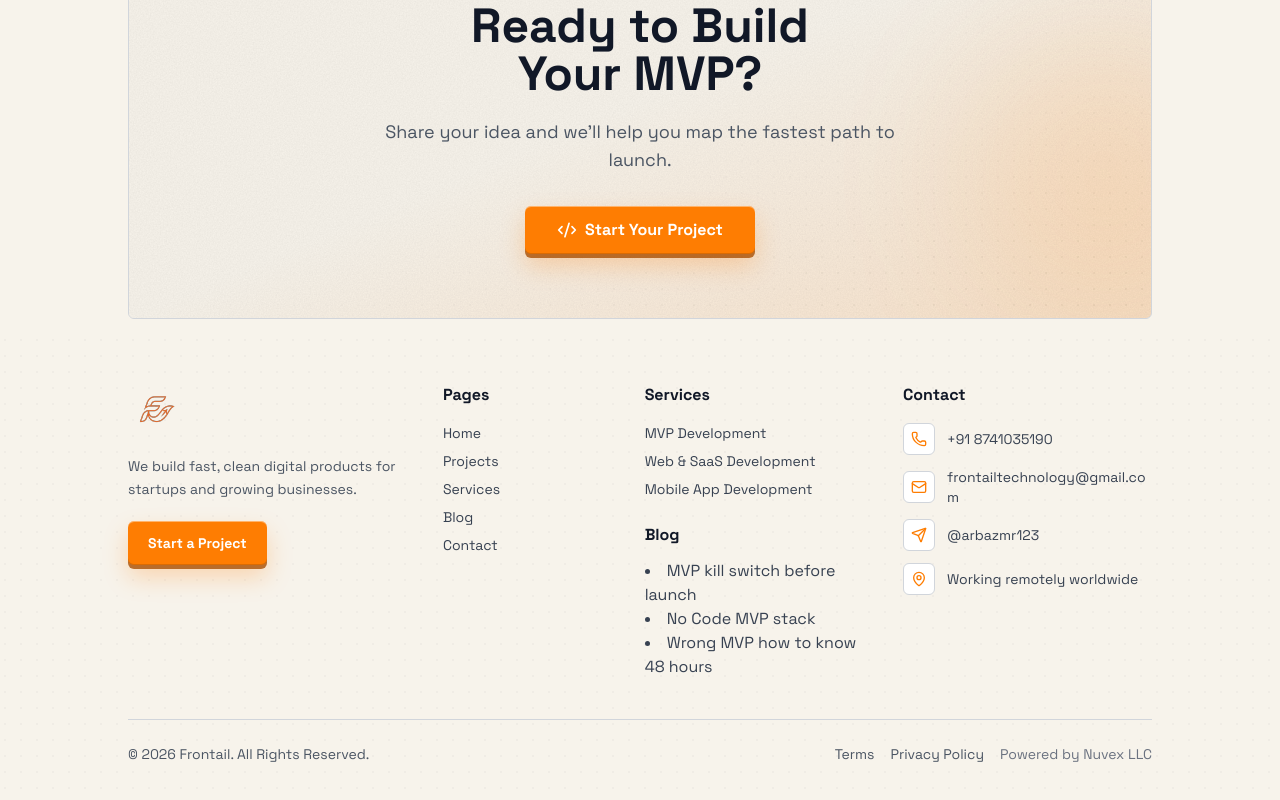
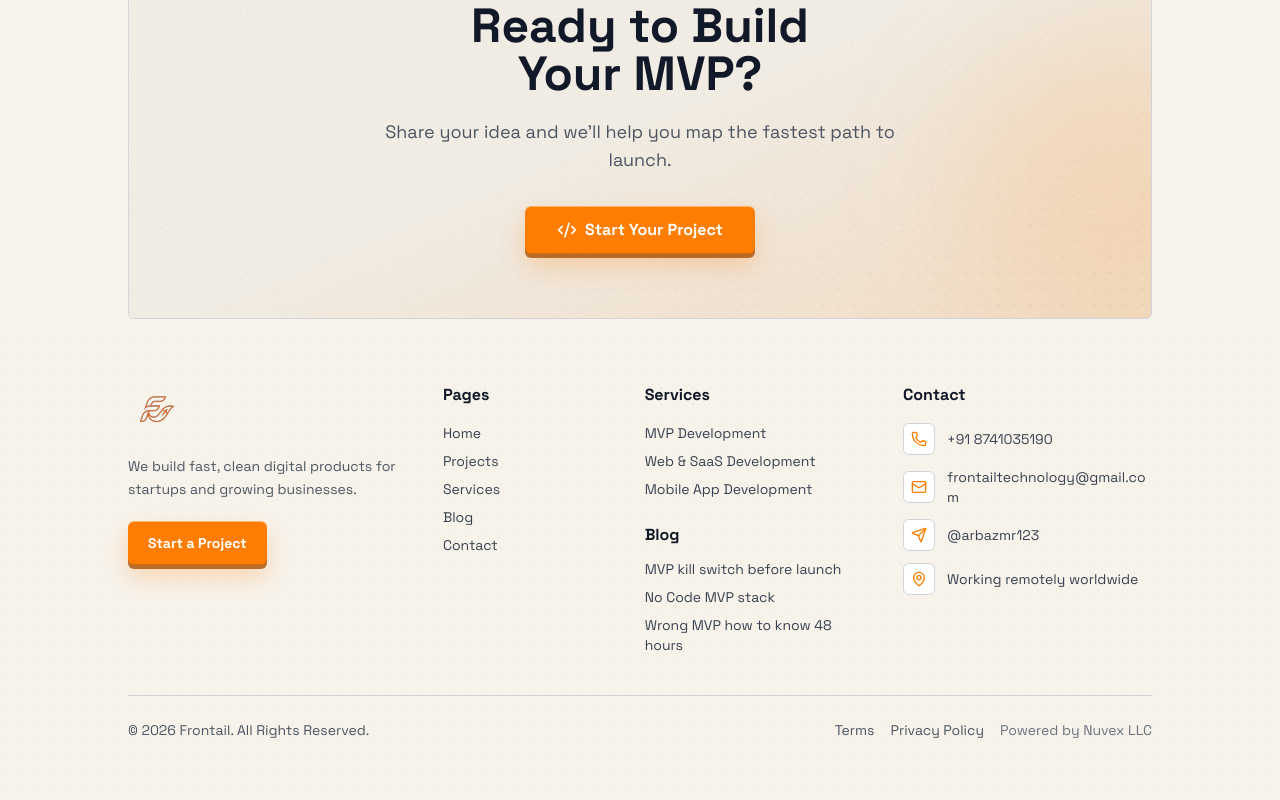
Before and after one commit to moarbaz01/frontail, a Next.js app: page /privacy-policy in a window 1280 px wide. Shown: the part 3064-3864 px from the top of the page. Built offline with nearby package versions, Linux system fonts and the light colour scheme.

Commit message:
added a ul tag for footer page

```diff
--- a/src/components/ui/Footer/index.tsx
+++ b/src/components/ui/Footer/index.tsx
@@ -112,6 +112,7 @@ export default function Footer() {
               ))}
             </ul>
             <h3 className="mb-3 mt-6 font-bold text-gray-900">Blog</h3>
+            <ul className="space-y-2 text-sm">
               {blogs.map((item) => (
                 <li key={item.label}>
                   <Link
@@ -122,6 +123,7 @@ export default function Footer() {
                   </Link>
                 </li>
               ))}
+            </ul>
           </div>
 
           <div>
```
Lines whose indentation alone changed are shown as unchanged.
